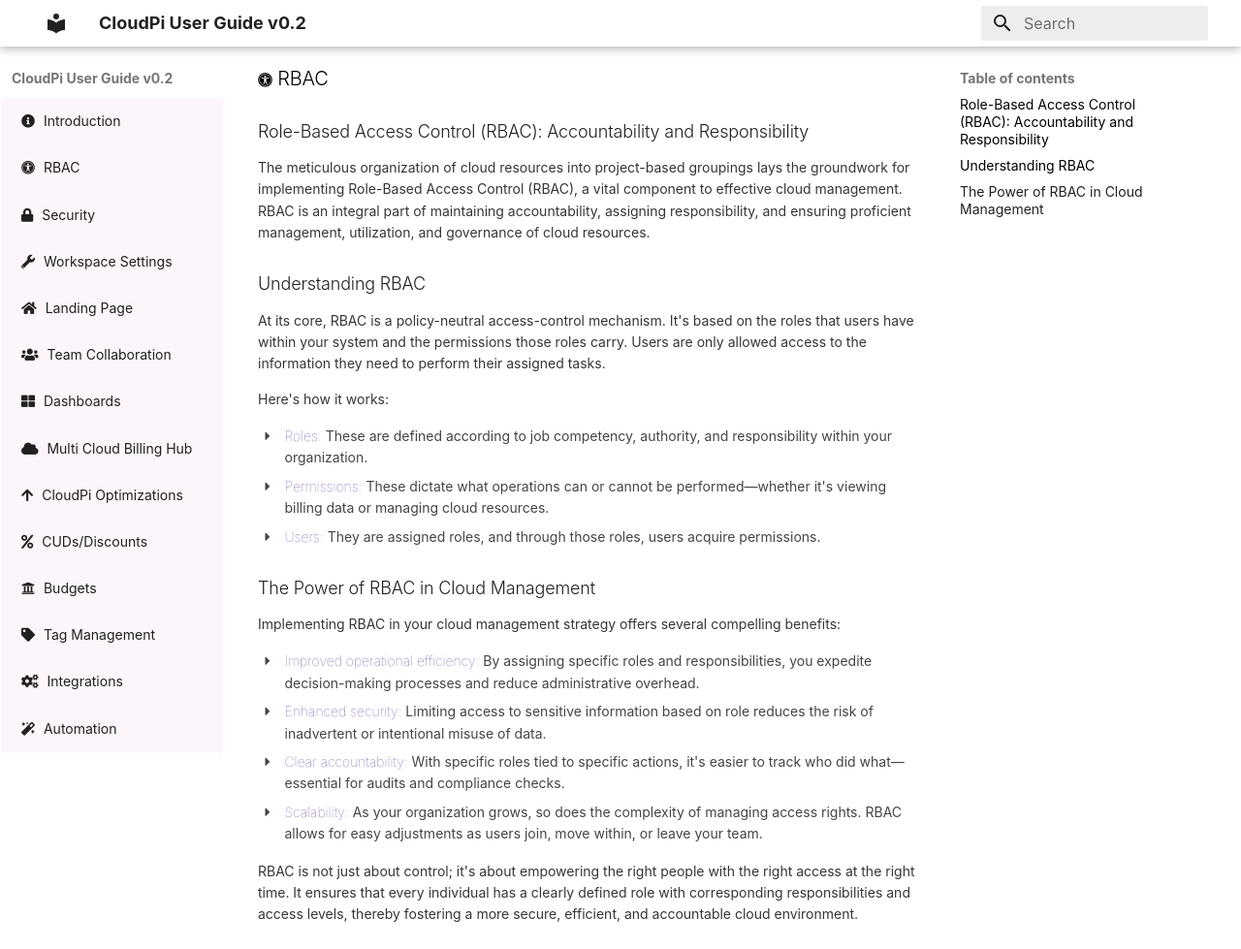
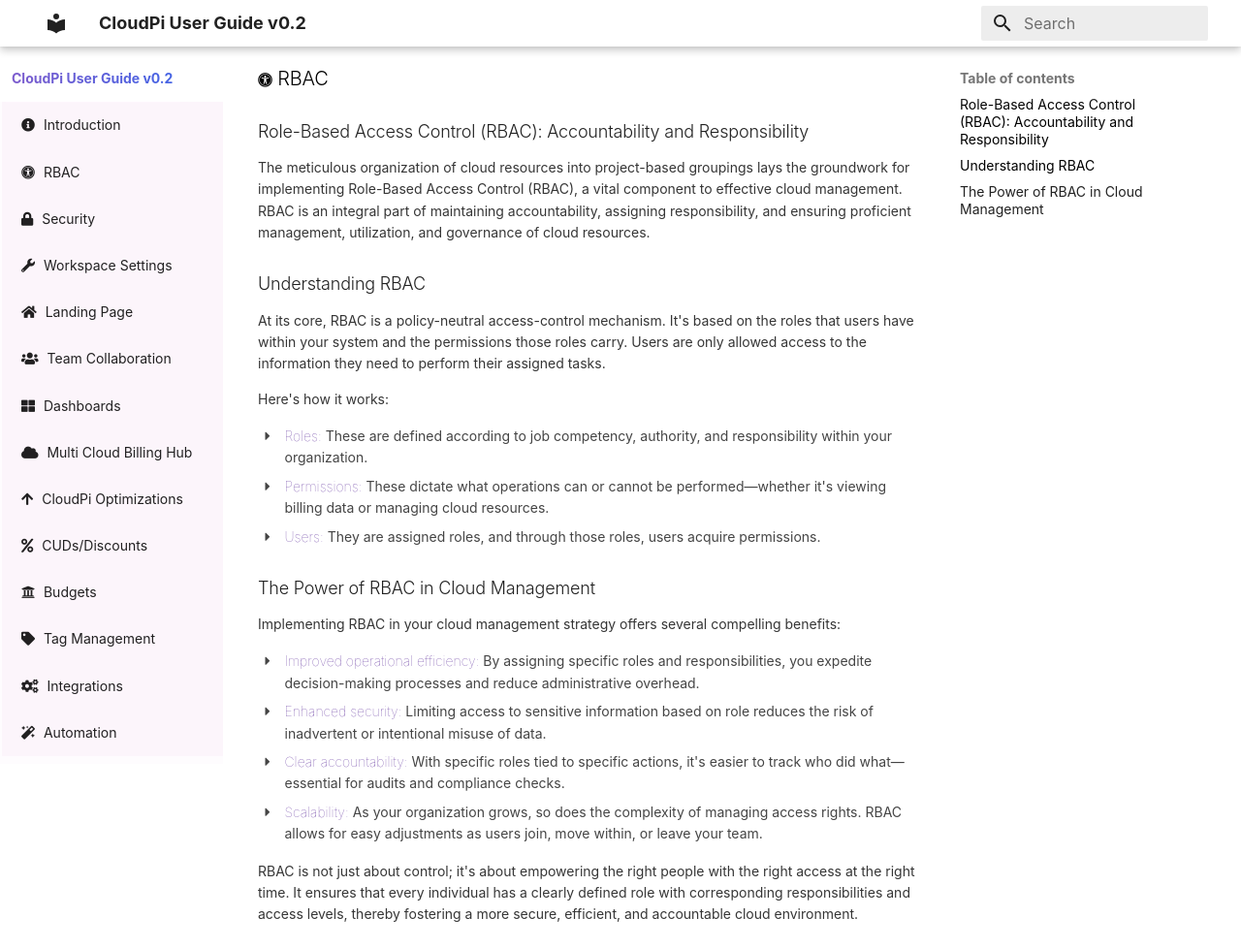
Before and after one commit to karthik-kalakada/mkdocs, an MkDocs documentation site: the page built from docs/rbac.md, in a window 1280 px wide and 979 px high. Shown: the whole window at 97% size. Built offline with MkDocs 1.6.1 and Material for MkDocs 9.7.7, drawn with Linux system fonts in a browser that asks for light colours; some web fonts are replaced.

Commit message:
gradient for menu heading

```diff
--- a/docs/stylesheets/custom.css
+++ b/docs/stylesheets/custom.css
@@ -219,3 +219,21 @@
 .md-nav__link--passed {
   color: black;
 }
+
+/* gradient for top left menu heading */
+@keyframes gradient-animation {
+  0% {
+      background-position: 0% 50%;
+  }
+  100% {
+      background-position: 100% 50%;
+  }
+}
+.md-nav--primary .md-nav__title {
+  background: linear-gradient(to right, #815ccc, #016cff);
+  background-size: 200% 200%;
+  -webkit-background-clip: text;
+  -webkit-text-fill-color: transparent;
+  display: inline-block;
+  animation: gradient-animation 0.5 linear infinite;
+}
```
